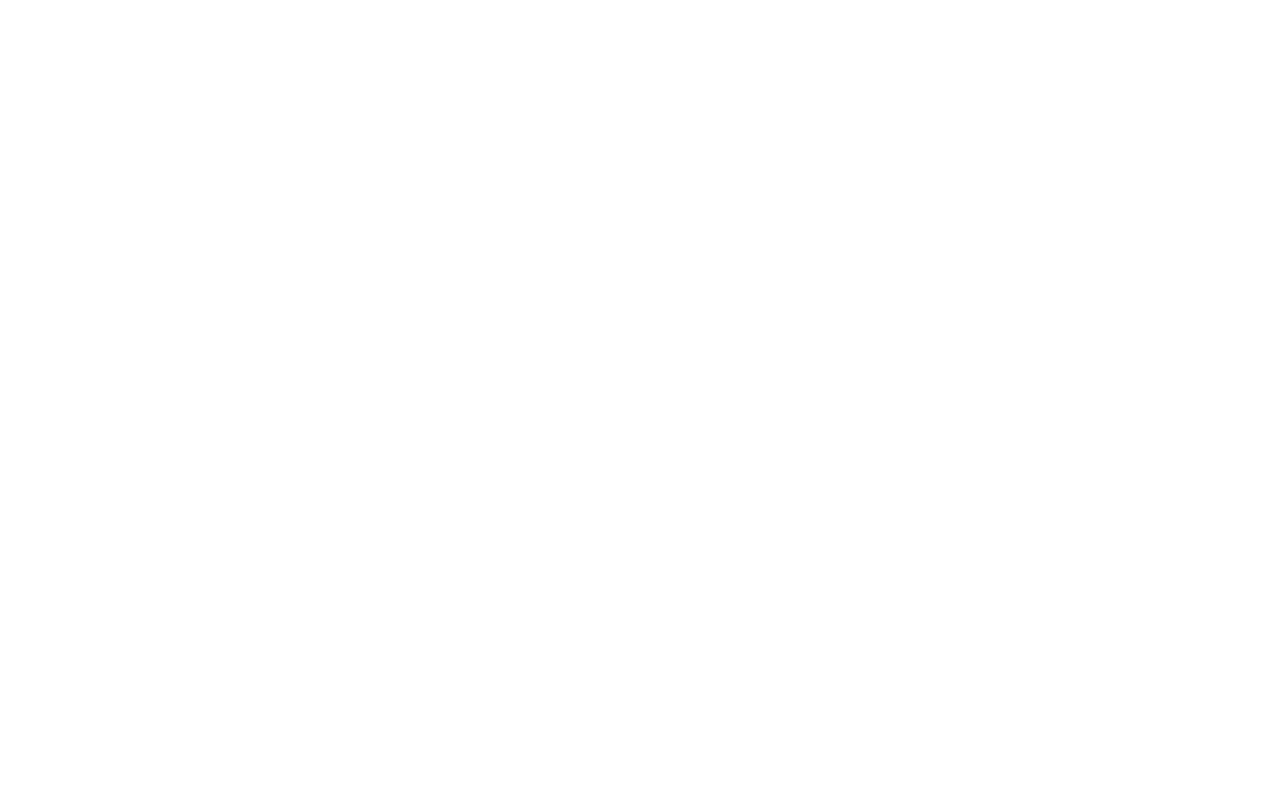
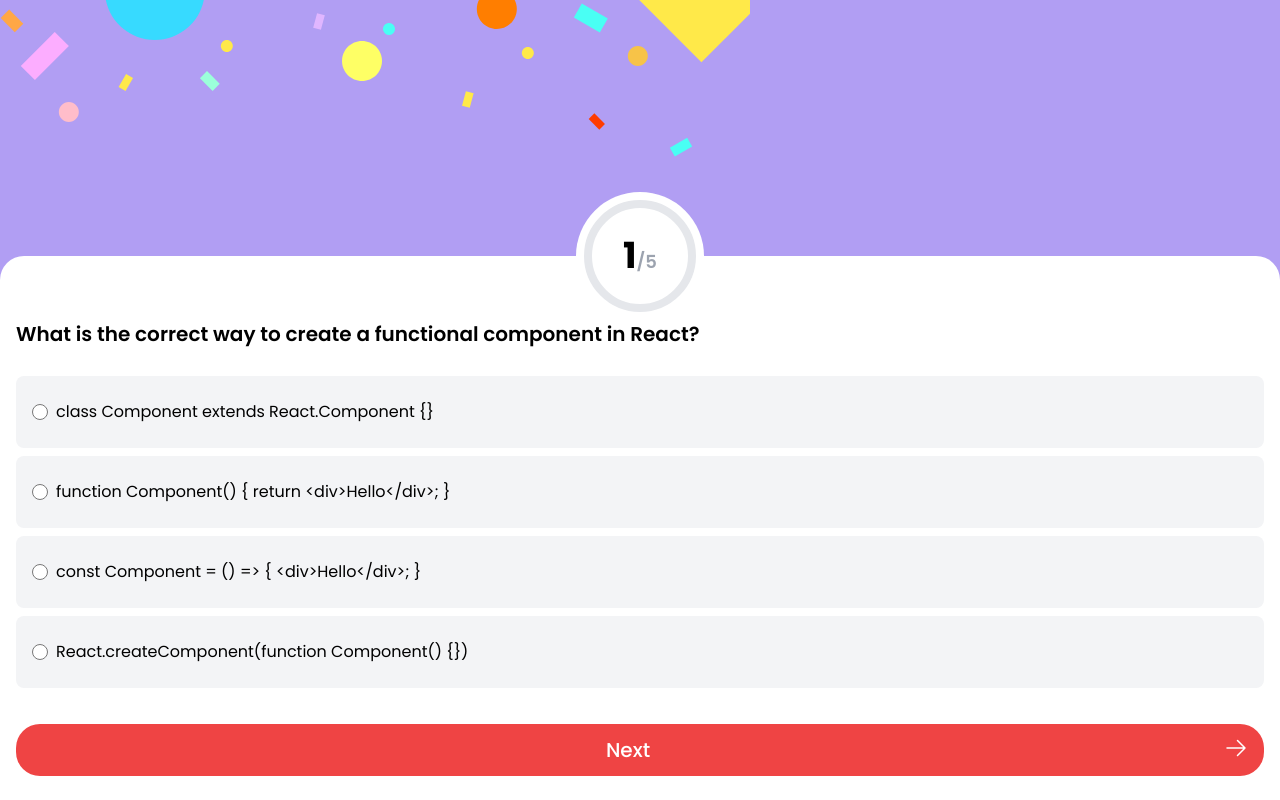
Before and after one commit to theathleticnerd/quiz-app, a React (Create React App) app: page /question in a window 1280 px wide. Before the commit this address had no page. Built offline with nearby package versions, Linux system fonts and the light colour scheme.

Commit message:
feat: :lipstick: question page basic UI

```diff
--- /dev/null
+++ b/src/pages/Question/QuestionPage.jsx
@@ -0,0 +1,205 @@
+import confettiImage from "assets/images/Miscellaneous/confetti.svg";
+import { useEffect, useState } from "react";
+export default function QuestionPage() {
+  const questionData = [
+    {
+      id: "q1",
+      question: "What is React primarily used for?",
+      options: [
+        { id: "q1-o1", text: "Developing mobile applications" },
+        { id: "q1-o2", text: "Creating user interfaces for web applications" },
+        { id: "q1-o3", text: "Managing databases" },
+        { id: "q1-o4", text: "Building backend servers" }
+      ]
+    },
+    {
+      id: "q2",
+      question: "Which of the following is NOT a feature of React?",
+      options: [
+        { id: "q2-o1", text: "Virtual DOM" },
+        { id: "q2-o2", text: "Server-side rendering" },
+        { id: "q2-o3", text: "Two-way data binding" },
+        { id: "q2-o4", text: "Reusable components" }
+      ]
+    },
+    {
+      id: "q3",
+      question: "What is the correct way to create a functional component in React?",
+      options: [
+        { id: "q3-o1", text: "class Component extends React.Component {}" },
+        { id: "q3-o2", text: "function Component() { return <div>Hello</div>; }" },
+        { id: "q3-o3", text: "const Component = () => { <div>Hello</div>; }" },
+        { id: "q3-o4", text: "React.createComponent(function Component() {})" }
+      ]
+    },
+    {
+      id: "q4",
+      question: "What is the purpose of React’s `useState` hook?",
+      options: [
+        { id: "q4-o1", text: "To manage lifecycle methods" },
+        { id: "q4-o2", text: "To handle HTTP requests" },
+        { id: "q4-o3", text: "To declare state variables in functional components" },
+        { id: "q4-o4", text: "To create global variables" }
+      ]
+    },
+    {
+      id: "q5",
+      question: "Which of the following statements about JSX is true?",
+      options: [
+        { id: "q5-o1", text: "JSX is required to write React components." },
+        { id: "q5-o2", text: "JSX is a syntax extension for JavaScript." },
+        { id: "q5-o3", text: "JSX elements must be wrapped in a `<div>` tag." },
+        { id: "q5-o4", text: "JSX directly manipulates the DOM." }
+      ]
+    },
+    {
+      id: "q6",
+      question: "How does React achieve performance optimization?",
+      options: [
+        { id: "q6-o1", text: "Using a traditional DOM structure" },
+        { id: "q6-o2", text: "By relying on server rendering only" },
+        { id: "q6-o3", text: "Through the Virtual DOM and reconciliation" },
+        { id: "q6-o4", text: "Using only functional components" }
+      ]
+    },
+    {
+      id: "q7",
+      question: "What is the default behavior of `useEffect` in React?",
+      options: [
+        { id: "q7-o1", text: "It runs after every render by default." },
+        { id: "q7-o2", text: "It only runs on component mount." },
+        { id: "q7-o3", text: "It runs before rendering." },
+        { id: "q7-o4", text: "It never re-runs unless explicitly instructed." }
+      ]
+    },
+    {
+      id: "q8",
+      question: "How can you pass data from a parent to a child component in React?",
+      options: [
+        { id: "q8-o1", text: "Using `state`" },
+        { id: "q8-o2", text: "Using `props`" },
+        { id: "q8-o3", text: "Using `context`" },
+        { id: "q8-o4", text: "Using `this`" }
+      ]
+    },
+    {
+      id: "q9",
+      question: "Which of the following methods is used to update the state in a class component?",
+      options: [
+        { id: "q9-o1", text: "this.setState()" },
+        { id: "q9-o2", text: "this.updateState()" },
+        { id: "q9-o3", text: "this.modifyState()" },
+        { id: "q9-o4", text: "this.changeState()" }
+      ]
+    },
+    {
+      id: "q10",
+      question: "What will be the output of the following code?",
+      codeSnippet:
+        "function App() {\n  const [count, setCount] = React.useState(0);\n  return (\n    <div>\n      <button onClick={() => setCount(count + 1)}>Click Me</button>\n      <p>{count}</p>\n    </div>\n  );\n}",
+      options: [
+        { id: "q10-o1", text: "The count will not change on button click." },
+        { id: "q10-o2", text: "The count will increase by 1 on each button click." },
+        { id: "q10-o3", text: "The count will decrease by 1 on each button click." },
+        { id: "q10-o4", text: "It will throw an error." }
+      ]
+    }
+  ];
+  const answerData = {
+    q1: "q1-o2",
+    q2: "q2-o3"
+  };
+  const [questionNumber, setQuestionNumber] = useState(0);
+  const [answeredData, setAnsweredData] = useState([]);
+  const [askedData, setAskedData] = useState([]);
+  const [selectedOption, setSelectedOption] = useState(null);
+
+  const getQuestion = () => {
+    if (answeredData.length < 5) {
+      const randomNumber = Math.floor(Math.random() * 10);
+      setQuestionNumber(randomNumber);
+      const obj = questionData[randomNumber];
+      setAskedData([...askedData, obj]);
+    }
+  };
+  useEffect(getQuestion, [answeredData]);
+  const submitAnswer = (event) => {
+    event.preventDefault();
+    if (answeredData.length < 5) {
+      console.log(selectedOption);
+      console.log(answeredData.length);
+      setAnsweredData([...answeredData, selectedOption]);
+    }
+  };
+  useEffect(() => {
+    console.log("Go to Result Screen");
+  }, [answeredData]);
+  return (
+    <>
+      <main className="bg-[#B19EF3]  h-svh max-h-svh ">
+        <img src={confettiImage} alt="Confetti Image" />
+        <div className="bottom-0 bg-white absolute flex flex-col w-full  min-h-[34rem] rounded-t-3xl">
+          <div className="relative">
+            <div className="bg-white size-32 rounded-full absolute  flex  items-center justify-center left-1/2 -translate-x-1/2 -translate-y-1/2">
+              <div className="border-8  size-28 rounded-full flex items-center justify-center">
+                <p className="flex items-baseline">
+                  <span className="text-4xl font-bold">{askedData.length}</span>
+                  <span className="text-lg font-semibold text-gray-400">/5</span>
+                </p>
+              </div>
+            </div>
+          </div>
+          <form className="px-4 pb-6 mt-16  grow flex flex-col justify-between">
+            <p className="text-xl font-semibold mb-4">{questionData[questionNumber].question}</p>
+            <div className="grow max-h-min overflow-y-auto mb-4">
+              {questionData[questionNumber].options.map((option) => {
+                return (
+                  <div
+                    key={option.id}
+                    className="bg-gray-100 py-6 mb-2 px-4 flex items-center rounded-lg"
+                    onClick={() => setSelectedOption(option.id)}>
+                    <input
+                      id={option.id}
+                      value={option.id}
+                      checked={option.id === selectedOption}
+                      name="options"
+                      type="radio"
+                      className="mr-2 size-4 shrink-0"
+                      onChange={(event) => {
+                        console.log(option.id);
+                        console.log(event.target.id);
+                      }}
+                    />
+                    <label htmlFor={option.id}> {option.text} </label>
+                  </div>
+                );
+              })}
+            </div>
+            <button
+              type="submit"
+              className="w-full bg-red-500 py-3 text-xl px-4 font-medium rounded-3xl text-white flex justify-between"
+              onClick={submitAnswer}>
+              <span></span>
+              <span>Next</span>
+              <span>
+                <svg
+                  xmlns="http://www.w3.org/2000/svg"
+                  fill="none"
+                  viewBox="0 0 24 24"
+                  strokeWidth="1.5"
+                  stroke="currentColor"
+                  className="size-6">
+                  <path
+                    strokeLinecap="round"
+                    strokeLinejoin="round"
+                    d="M13.5 4.5 21 12m0 0-7.5 7.5M21 12H3"
+                  />
+                </svg>
+              </span>
+            </button>
+          </form>
+        </div>
+      </main>
+    </>
+  );
+}
--- a/src/router/index.jsx
+++ b/src/router/index.jsx
@@ -1,10 +1,12 @@
 import { Route, Routes, Navigate } from "react-router-dom";
 
 import HomePage from "pages/Home/HomePage";
+import QuestionPage from "pages/Question/QuestionPage";
 export default function AppRoutes() {
   return (
     <Routes>
       <Route path="/" element={<HomePage />} />
+      <Route path="/question" element={<QuestionPage />} />
     </Routes>
   );
 }
```
Also changed, not shown: src/assets/images/Miscellaneous/confetti.svg (added).
